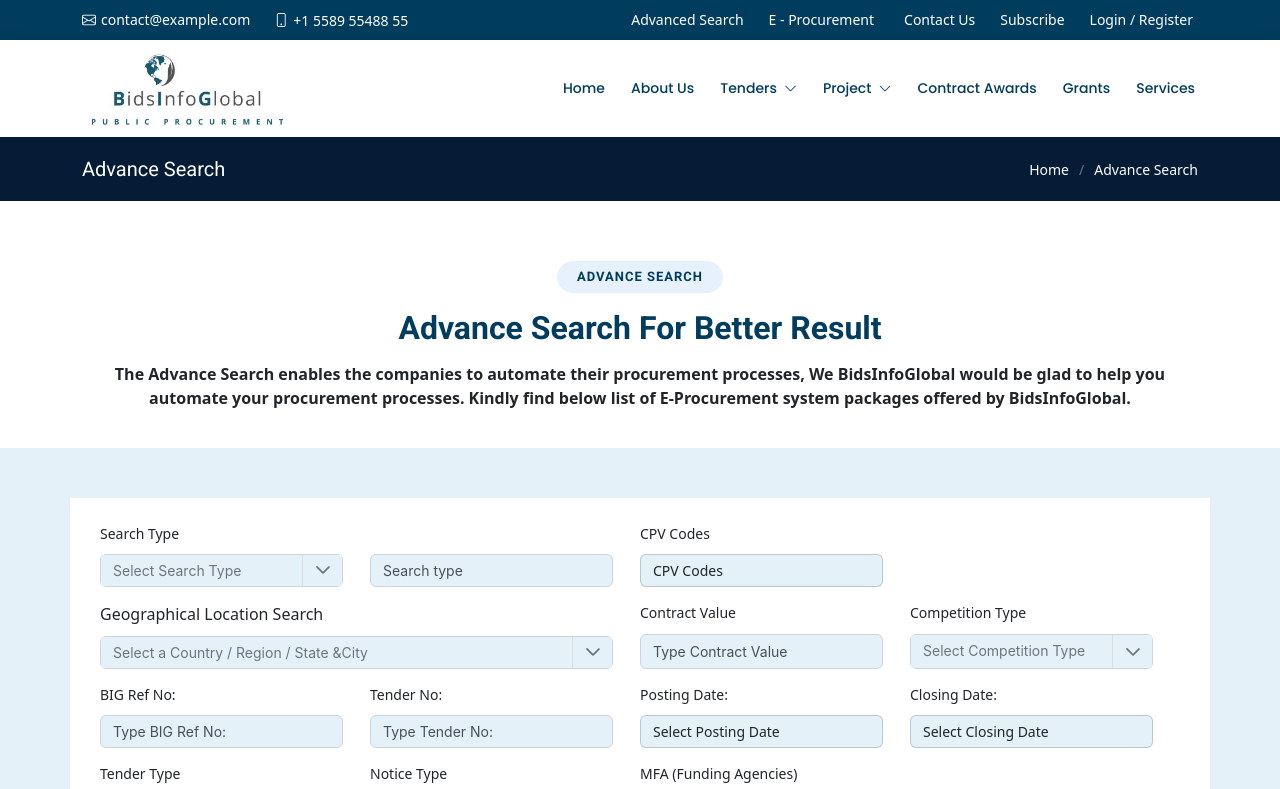
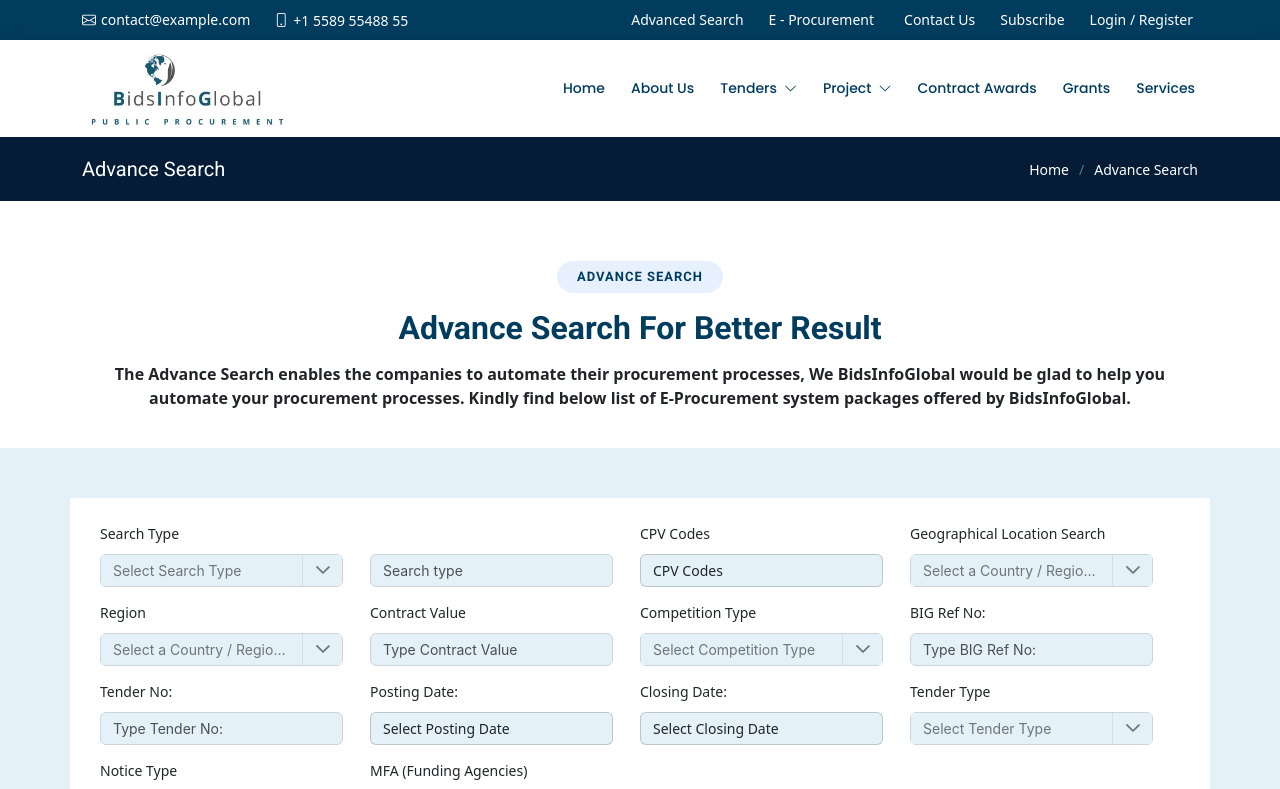
Before and after one commit to ankitsulakhe/tenderInsight, a React (Create React App) app: page /advanceSearch in a window 1280 px wide. Shown: the top 789 px of the page. Built offline with nearby package versions, Linux system fonts and the light colour scheme.

Commit message:
Updated Version

```diff
--- a/src/pages/advanceSearch/advanceSearch.js
+++ b/src/pages/advanceSearch/advanceSearch.js
@@ -92,6 +92,9 @@ export default function AdvanceSearch() {
   const [noticType, setnoticType] = useState(null);
   const noticTypetems = ["Tender  ", "Project", "Contract Award", "Grants"];
 
+  const [geographicalselectedItem, geographicalsetSelectedItem] = useState(null);
+  const geographicalselitems = ["Region  ", "Country", "State & City"];
+
   return (
     <div>
       <section className="breadcrumbs">
@@ -180,14 +183,25 @@ export default function AdvanceSearch() {
                               </OverlayPanel>
                             </div>
                           </div>
-                          <div className="form-group mb-40 wid-40">
+                          <div className="form-group mb-40 wid-30">
                             <label>Geographical Location Search</label>
+                            <Dropdown
+                              value={geographicalselectedItem}
+                              onChange={(e) => geographicalsetSelectedItem(e.value)}
+                              options={geographicalselitems}
+                              placeholder="Select a Country / Region / State & City"
+                              className="w-full md:w-14rem"
+                            />
+
+                          </div>
+                          <div className="form-group mb-40 wid-30">
+                            <label>Region</label>
                             <Dropdown
                               value={selectedCountry}
                               onChange={(e) => setSelectedCountry(e.value)}
                               options={countries}
                               optionLabel="name"
-                              placeholder="Select a Country / Region / State &City"
+                              placeholder="Select a Country / Region / State & City"
                               filter
                               valueTemplate={selectedCountryTemplate}
                               itemTemplate={countryOptionTemplate}
```
